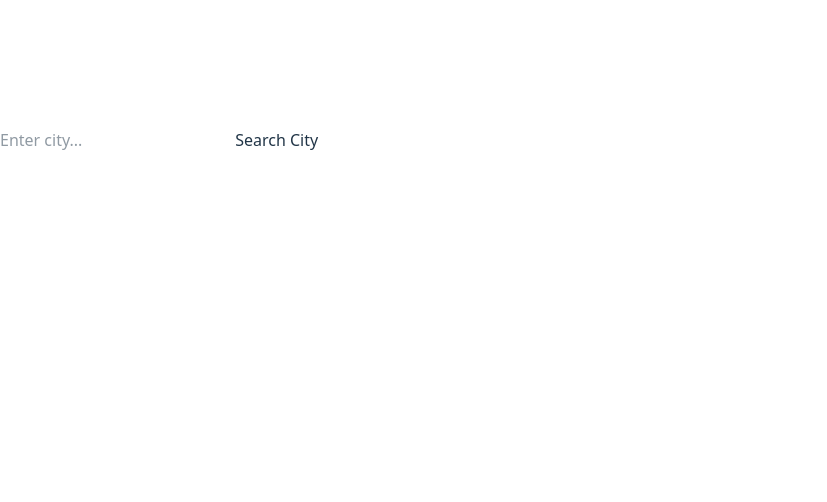
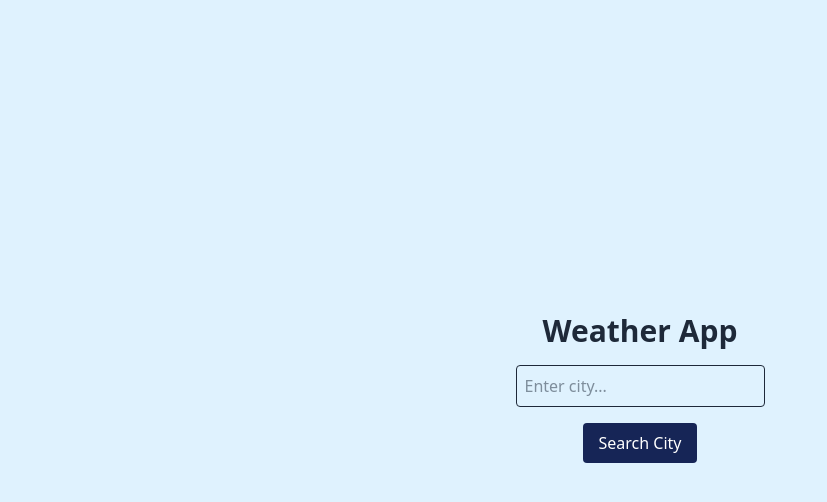
Before and after one commit to emmapang22/weather-app, a website built with Vite: page index.html in a window 1280 px wide. Shown: the whole page, without its empty margins (0-827 px from the left). Built offline with nearby package versions, Linux system fonts and the light colour scheme.

Commit message:
added html and styled it with tailwind classes

```diff
--- a/index.html
+++ b/index.html
@@ -7,11 +7,32 @@
     <title>weather_app</title>
     <link href="/src/tailwind.css" rel="stylesheet" />
   </head>
-  <body>
-    <div id="app">
-      <h1 class="text-white text-9xl">Hello</h1>
-      <input type="text" id="cityInput" placeholder="Enter city..." />
-      <button type="button" id="searchBtn">Search City</button>
+  <body
+    class="flex flex-col items-center justify-center bg-sky-100 text-gray-800 min-h-screen"
+  >
+    <section
+      id="weatherSection"
+      class="flex flex-col items-center justify-center gap-4"
+    >
+      <h1 class="text-3xl font-bold">Weather App</h1>
+
+      <input
+        type="text"
+        id="cityInput"
+        placeholder="Enter city..."
+        class="p-2 rounded border"
+      />
+
+      <button
+        type="button"
+        id="searchBtn"
+        class="bg-blue-950 text-white px-4 py-2 rounded hover:bg-blue-800"
+      >
+        Search City
+      </button>
+    </section>
+
+    <section id="displayWeather" class="mt-6 text-center"></section>
 
     <script type="module" src="/src/main.ts"></script>
   </body>
--- a/src/style.css
+++ b/src/style.css
@@ -5,7 +5,6 @@
 
   color-scheme: light dark;
   color: rgba(255, 255, 255, 0.87);
-  background-color: #242424;
 
   font-synthesis: none;
   text-rendering: optimizeLegibility;
```
